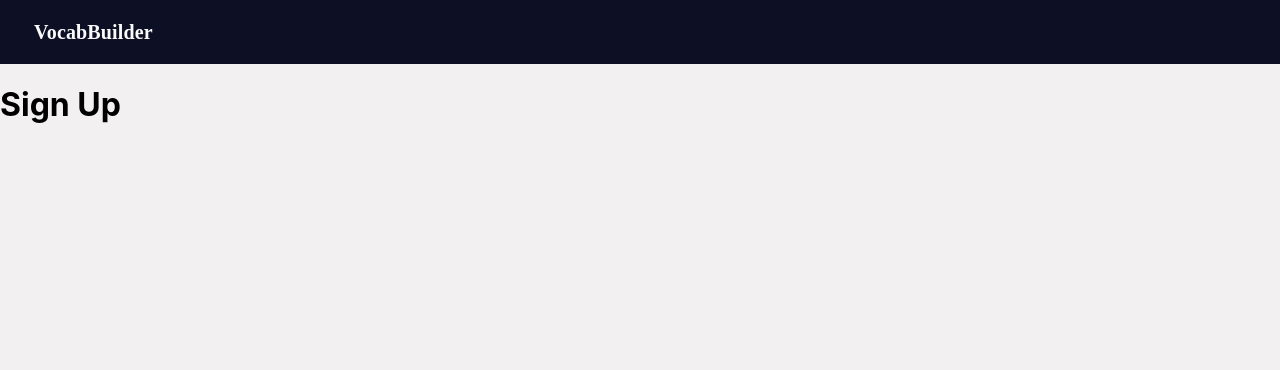
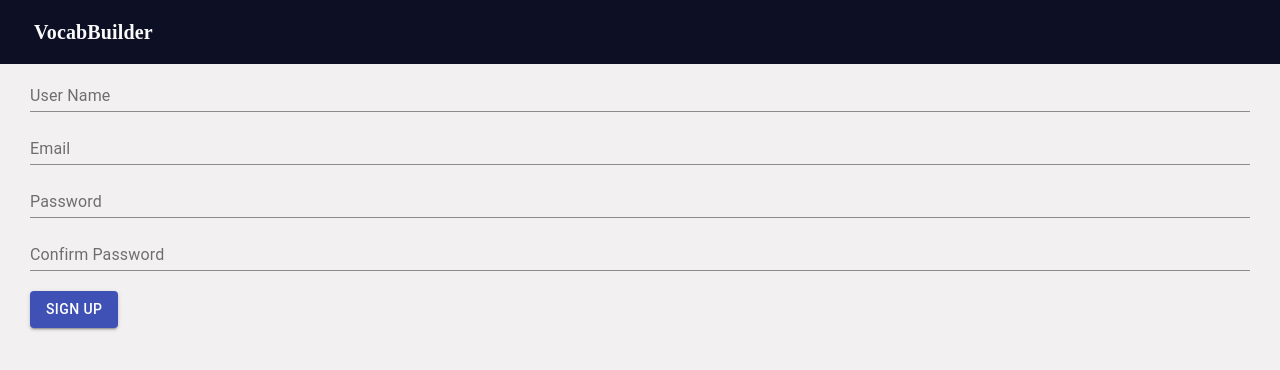
Before and after one commit to naot-shio/vocab-app-firebase-frontend, a React (Create React App) app: page /signup in a window 1280 px wide. Shown: the top 370 px of the page. Built offline with nearby package versions, Linux system fonts and the light colour scheme.

Commit message:
Style sign up form

```diff
--- a/src/components/auth/AuthenticationIcon.js
+++ b/src/components/auth/AuthenticationIcon.js
@@ -1,4 +1,5 @@
 import React, { Component } from 'react'
+import SignUp from './SignUp'
 
 // font awesome
 import { FontAwesomeIcon } from '@fortawesome/react-fontawesome'
@@ -84,7 +85,14 @@ class AuthenticationIcon extends Component {
         </Tooltip>
 
         <Dialog open={openSignUpForm} aria-labelledby="sign-up-dialog-title" onClose={this.handleCloseSignUp}>
-          <DialogTitle id="sign-up-dialog-title">Sign Up!</DialogTitle>
+          <div className={classes.dialogSignUp}>
+            <DialogTitle id="sign-up-dialog-title" className="dialogSignUpTitle">
+              <span className={classes.dialogIcon}>
+                <FontAwesomeIcon icon={faUserPlus} />
+              </span>Sign Up
+            </DialogTitle>
+            <SignUp />
+          </div>
         </Dialog>
 
         <Dialog open={openLoginForm} aria-labelledby="login-dialog-title" onClose={this.handleCloseLogin}>
--- a/src/components/auth/SignUp.js
+++ b/src/components/auth/SignUp.js
@@ -2,15 +2,87 @@ import React, { Component } from 'react'
 import PropTypes from 'prop-types'
 
 // styles
-import { withStyles } from '@material-ui/core/styles'
+import withStyles from '@material-ui/core/styles/withStyles'
+import TextField from '@material-ui/core/TextField'
+import Button from '@material-ui/core/Button'
 import styles from '../../styles/SignUpStyles'
 
 class SignUp extends Component {
+  constructor(props) {
+    super(props);
+    this.state = {
+      name: '',
+      email: '',
+      password: '',
+      passwordConfirmation: '',
+      loading: false,
+      error: {}
+    }
+  }
+
+  handleChange(evt) {
+    this.setState({
+      [evt.target.name]: evt.target.value
+    });
+  }
+
+
+  handleSubmit = (evt) => {
+    evt.preventDefault()
+    alert('po')
+  }
   render() {
     const { classes } = this.props;
     return (
       <div className={classes.SignUp}>
-        <h1>Sign Up</h1>
+        <form noValidate onSubmit={this.handleSubmit}>
+          <TextField
+            id="name"
+            name="name"
+            type="name"
+            label="User Name"
+            className={classes.textField}
+            value={this.state.name}
+            onChange={this.handleChange}
+            fullWidth
+          />
+
+          <TextField
+            id="email"
+            name="email"
+            type="email"
+            label="Email"
+            className={classes.textField}
+            value={this.state.email}
+            onChange={this.handleChange}
+            fullWidth
+          />
+
+          <TextField
+            id="password"
+            name="password"
+            type="password"
+            label="Password"
+            className={classes.textField}
+            value={this.state.password}
+            onChange={this.handleChange}
+            fullWidth
+          />
+
+          <TextField
+            id="passwordConfirmation"
+            name="passwordConfirmation"
+            type="password"
+            label="Confirm Password"
+            className={classes.textField}
+            value={this.state.passwordConfirmation}
+            onChange={this.handleChange}
+            fullWidth
+          />
+
+          <Button type="submit" variant="contained" color="primary" className={classes.button}>Sign Up</Button>
+
+        </form>
       </div>
     )
   }
--- a/src/styles/AuthenticationIconStyles.js
+++ b/src/styles/AuthenticationIconStyles.js
@@ -11,6 +11,17 @@ const styles = {
   },
   hiddenIcon: {
     marginTop: 7,
+  },
+  dialogSignUp: {
+    textAlign: "center",
+    backgroundColor: "#f5f5f5"
+  },
+  dialogSignUpTitle: {
+    fontWeight: 600
+  },
+  dialogIcon: {
+    marginRight: 10,
+    color: "green"
   }
 }
 
--- a/src/styles/SignUpStyles.js
+++ b/src/styles/SignUpStyles.js
@@ -1,7 +1,17 @@
 const styles = {
   SignUp: {
+    paddingBottom: 30,
+    paddingLeft: 30,
+    paddingRight: 30
+  },
+  textField: {
+    marginBottom: 5
+  },
+  button: {
+    marginTop: 15
+  }
 
-  }
+
 }
 
 export default styles;
```
Also changed, not shown: 1 other file (tests, documents, lock files or other folders).
